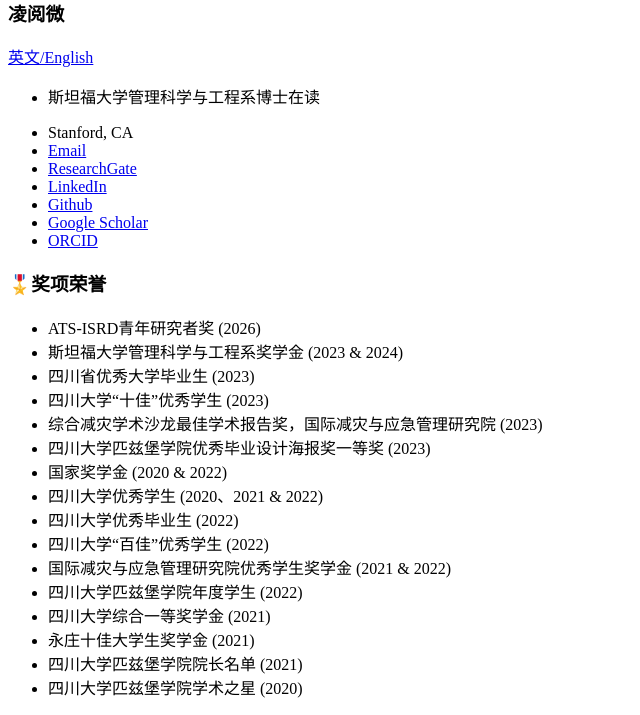
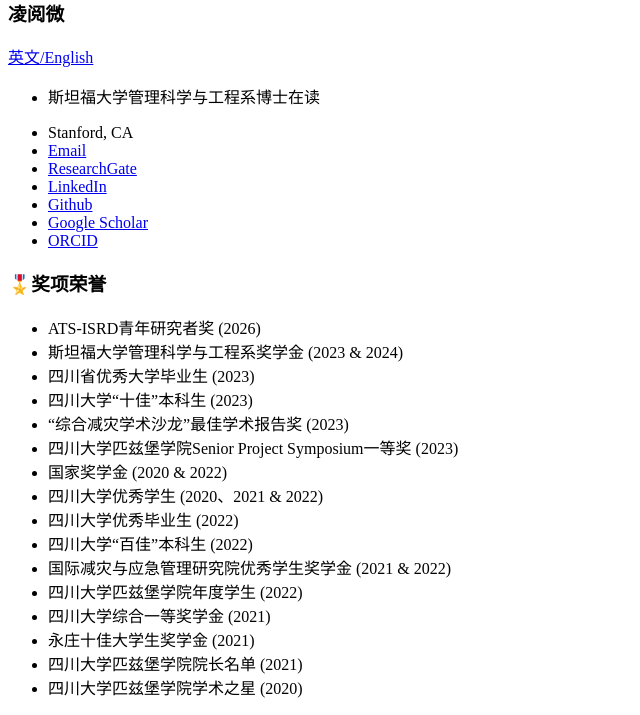
Before and after one commit to lingyuewei/lingyuewei.github.io, a Jekyll site: the page built from _pages/includes/honors.md, in a window 1280 px wide. Shown: the part 592-1307 px from the top of the page, without its empty margins (0-640 px from the left). Built offline with Jekyll 4.4.1, drawn with Linux system fonts in a browser that asks for light colours; our own code applies the rules of GitHub Pages for plain Markdown files.

Commit message:
Update honors.md

```diff
--- a/_pages/includes/honors.md
+++ b/_pages/includes/honors.md
@@ -3,13 +3,13 @@
 - ATS-ISRD青年研究者奖 (2026)
 - 斯坦福大学管理科学与工程系奖学金 (2023 & 2024)
 - 四川省优秀大学毕业生 (2023)
-- 四川大学“十佳”优秀学生 (2023)
-- 综合减灾学术沙龙最佳学术报告奖，国际减灾与应急管理研究院 (2023)
-- 四川大学匹兹堡学院优秀毕业设计海报奖一等奖 (2023)
+- 四川大学“十佳”本科生 (2023)
+- “综合减灾学术沙龙”最佳学术报告奖 (2023)
+- 四川大学匹兹堡学院Senior Project Symposium一等奖 (2023)
 - 国家奖学金 (2020 & 2022)
 - 四川大学优秀学生 (2020、2021 & 2022)
 - 四川大学优秀毕业生 (2022)
-- 四川大学“百佳”优秀学生 (2022)
+- 四川大学“百佳”本科生 (2022)
 - 国际减灾与应急管理研究院优秀学生奖学金 (2021 & 2022)
 - 四川大学匹兹堡学院年度学生 (2022)
 - 四川大学综合一等奖学金 (2021)
```
